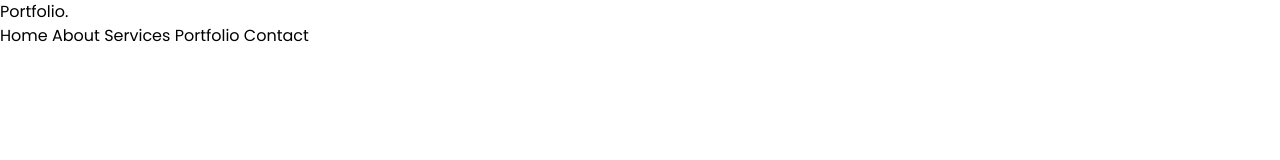
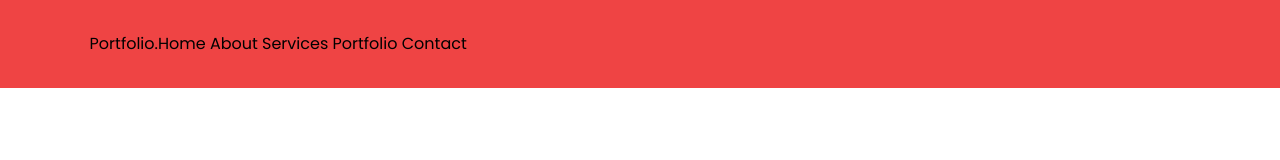
Before and after one commit to mjr0924/Responsive_Personal_Portfolio_website, a website: page src/index.html in a window 1280 px wide. Drawn offline with Linux system fonts and the light colour scheme.

Commit message:
styled header

```diff
--- a/src/index.html
+++ b/src/index.html
@@ -13,7 +13,7 @@
 </head>
 
 <body>
-    <div class="header">
+    <div class="header bg-red-500 fixed top-0 left-0 w-full py-8 px-[7%] flex items-center z-10 ">
         <a href="" class="logo">Portfolio.</a>
         <nav class="navbar">
             <a href="#home">Home</a>
--- a/tailwind.config.js
+++ b/tailwind.config.js
@@ -2,6 +2,7 @@
 module.exports = {
   content: ["./src/**/*.{html,js}"],
   theme: {
+    extend: {
       colors:{
         'bg-color':'#fdfdfd',
         'text-color':'#333',
@@ -9,7 +10,7 @@ module.exports = {
         'white-color':'#fdfdfd',
         'shadow-color':'rgba(0,0,0,.2)'
       },
-    extend: {},
+    },
 
   },
   plugins: [],
```
Also changed, not shown: dist/output.css. Lines whose indentation alone changed are shown as unchanged.
